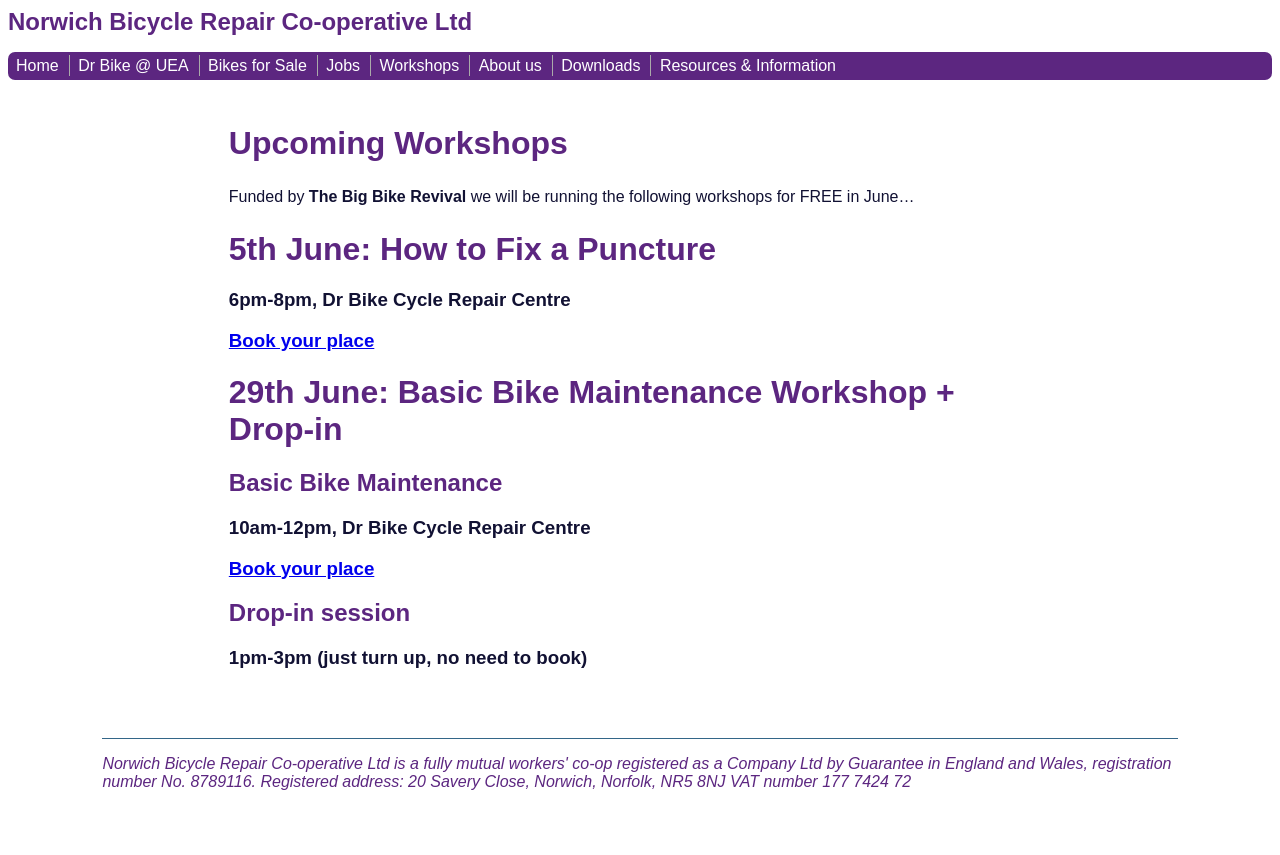
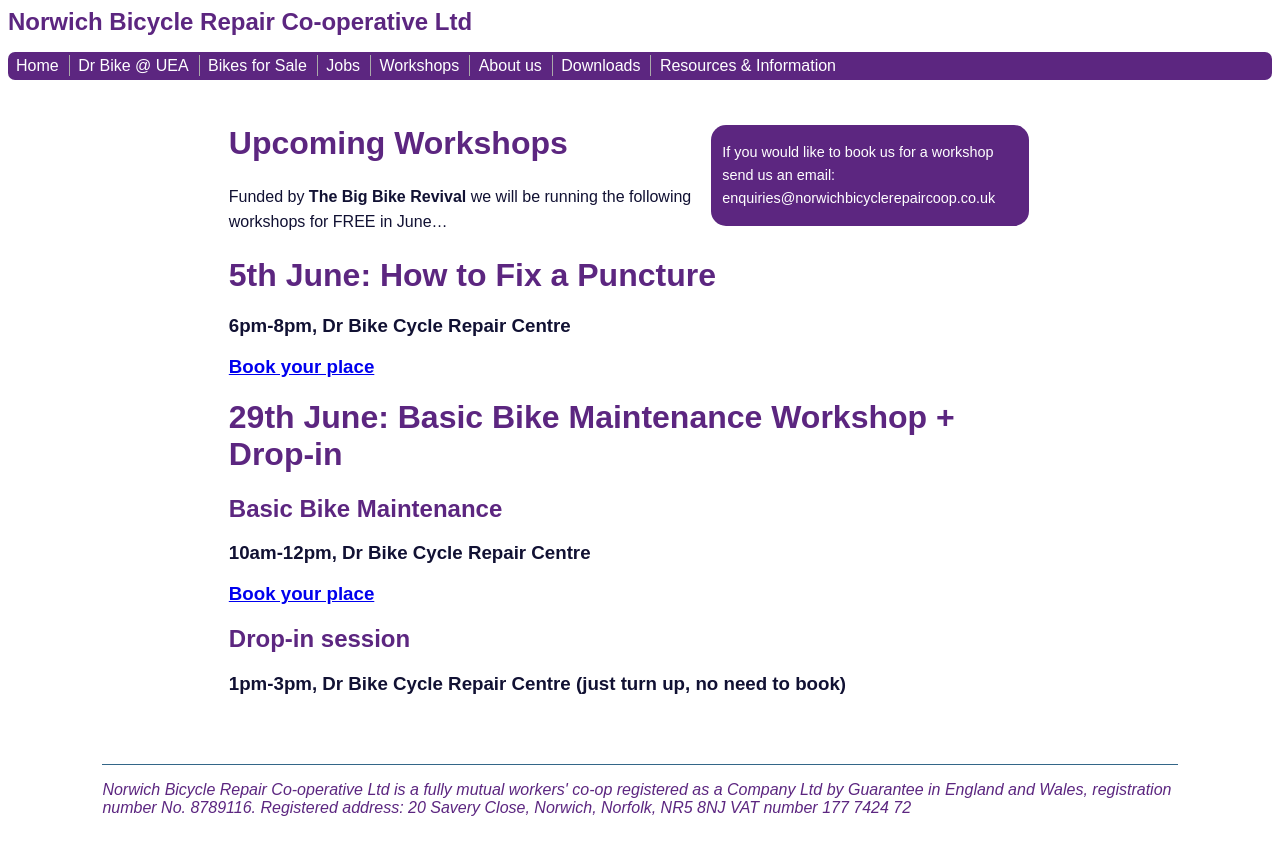
Before and after one commit to norwichbicyclerepaircooperative/norwichbicyclerepaircooperative.github.io, a Jekyll site: the page built from workshops/index.md, in a window 1280 px wide. Shown: the top 855 px of the page. Built offline with Jekyll 4.4.1, drawn with Linux system fonts in a browser that asks for light colours.

Commit message:
Update index.md

```diff
--- a/workshops/index.md
+++ b/workshops/index.md
@@ -2,6 +2,14 @@
 title: Norwich Bicycle Co-operative – Resources & Information
 layout: default
 ---
+
+{% capture sidebar_text %}
+
+If you would like to book us for a workshop send us an email:
+enquiries@norwichbicyclerepaircoop.co.uk
+
+{% endcapture %}
+{% include sidebar.html %}
 
 Upcoming Workshops
 ==================
@@ -19,4 +27,4 @@ Funded by __The Big Bike Revival__ we will be running the following workshops fo
 ### [Book your place](https://www.eventbrite.com/e/basic-bike-maintenance-workshop-drop-in-tickets-62350093809)
 
 ## Drop-in session
-### 1pm-3pm (just turn up, no need to book)
+### 1pm-3pm, Dr Bike Cycle Repair Centre (just turn up, no need to book)
```
